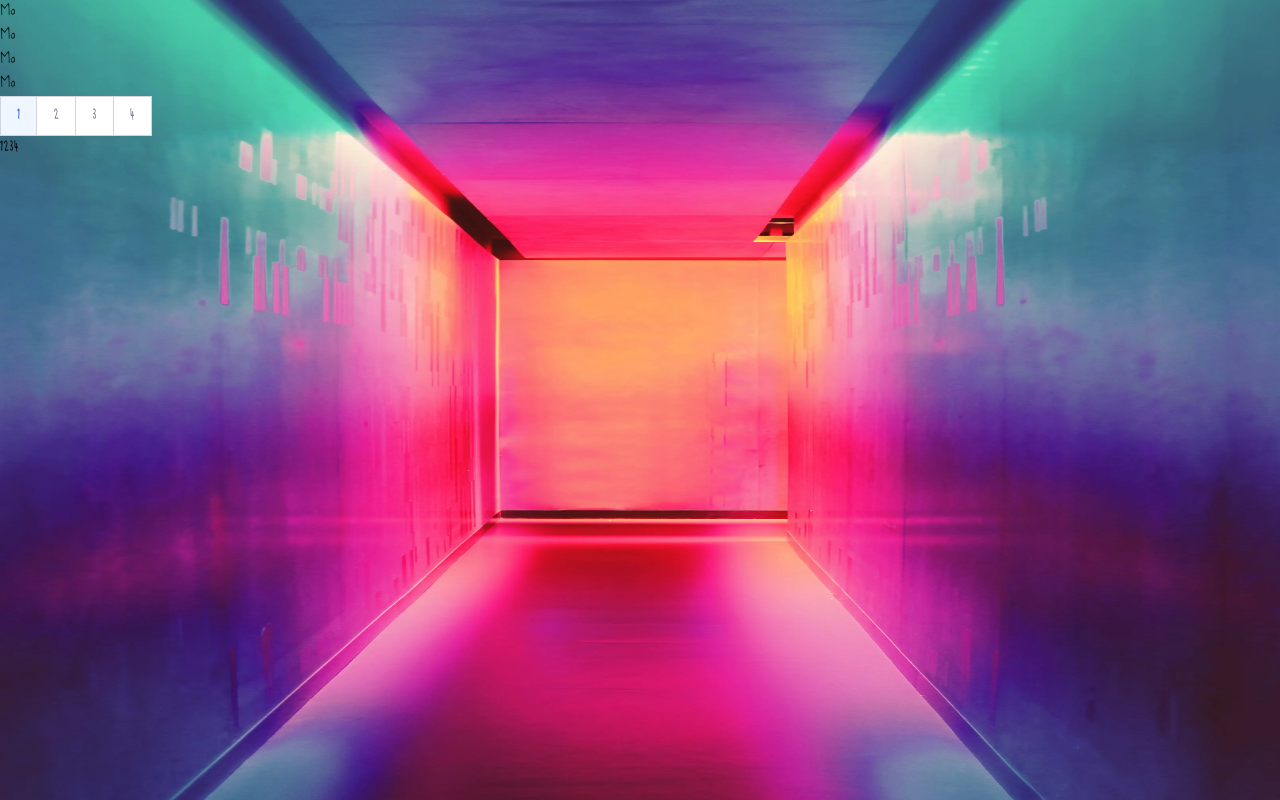
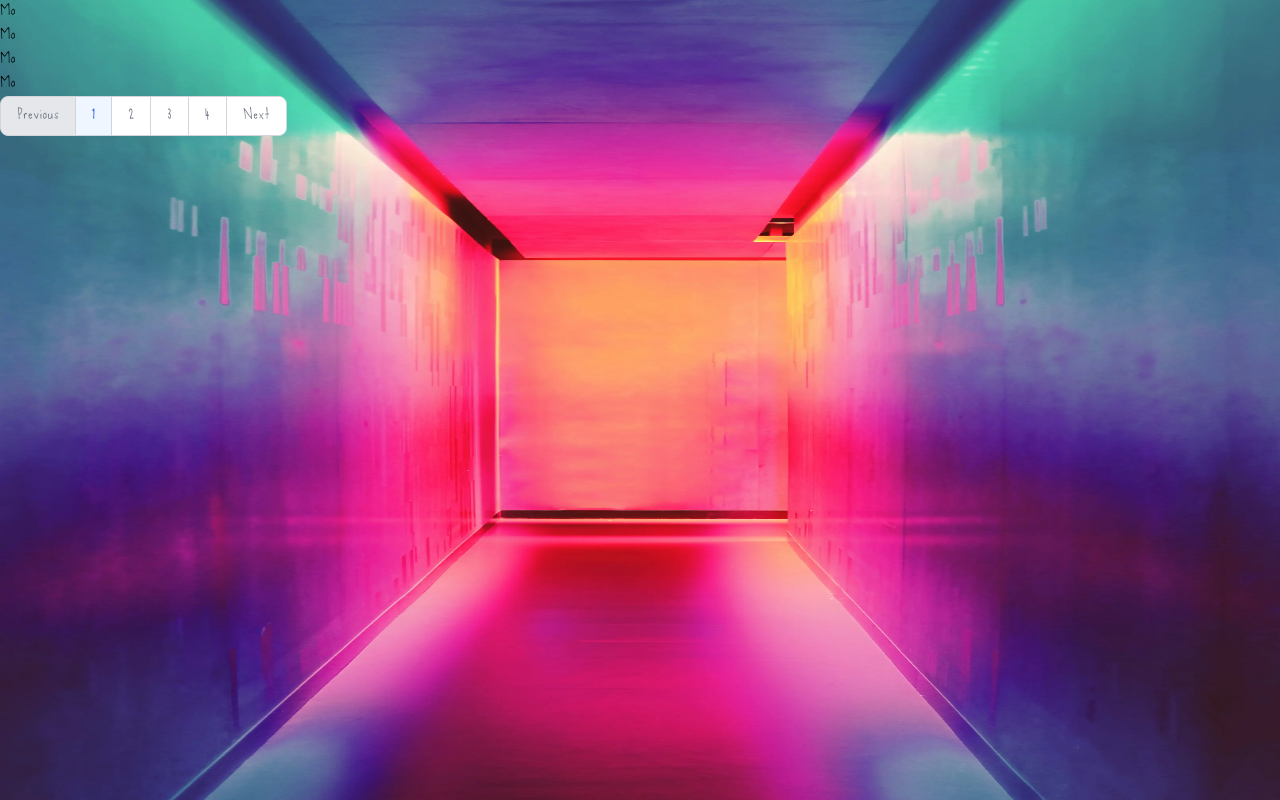
Before and after one commit to ksingh-git/ksingh-git.github.io, a Next.js app: page /content/1 in a window 1280 px wide. Built offline with nearby package versions, Linux system fonts and the light colour scheme.

Commit message:
Update pagination.js

```diff
--- a/components/pagination.js
+++ b/components/pagination.js
@@ -8,6 +8,19 @@ const Pagination = ({ currentPage, totalPages }) => {
     <div className="pagination">
       <nav aria-label="Page navigation example">
         <ul class="inline-flex h-10 -space-x-px text-base">
+          {/* Previous Button */}
+          <Link href={`/content/${currentPage - 1}`}>
+            <a
+              className={`ml-0 flex h-10 items-center justify-center rounded-l-lg border px-4 ${
+                currentPage === 1
+                  ? "cursor-not-allowed border-gray-300 bg-gray-200 text-gray-500"
+                  : "border-gray-300 bg-white  leading-tight text-gray-500 hover:bg-gray-100 hover:text-gray-700"
+              }`}
+            >
+              Previous
+            </a>
+          </Link>
+          {/* Pages in number - 1,2,3,.... */}
           {pages.map((page) => (
             <Link href={`/content/${page}`} key={page}>
               <a
@@ -21,14 +34,21 @@ const Pagination = ({ currentPage, totalPages }) => {
               </a>
             </Link>
           ))}
+          {/* Next button */}
+          <Link href={`/content/${currentPage + 1}`}>
+            <a
+              className={`flex h-10 items-center justify-center rounded-r-lg border px-4 ${
+                currentPage === totalPages
+                  ? "cursor-not-allowed border-gray-300 bg-gray-200 text-gray-500"
+                  : "border-gray-300 bg-white  leading-tight text-gray-500 hover:bg-gray-100 hover:text-gray-700"
+              }`}
+              aria-disabled={currentPage === totalPages}
+            >
+              Next
+            </a>
+          </Link>
         </ul>
       </nav>
-
-      {pages.map((page) => (
-        <Link href={`/page/${page}`} key={page}>
-          <a className={page === currentPage ? "active" : ""}>{page}</a>
-        </Link>
-      ))}
     </div>
   );
 };
```
